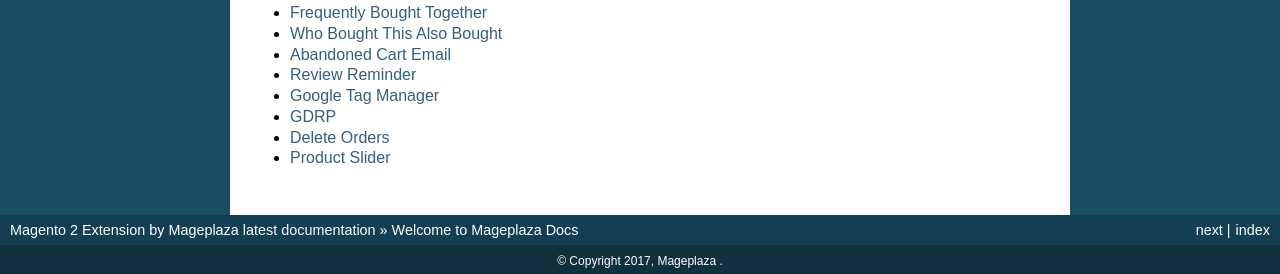
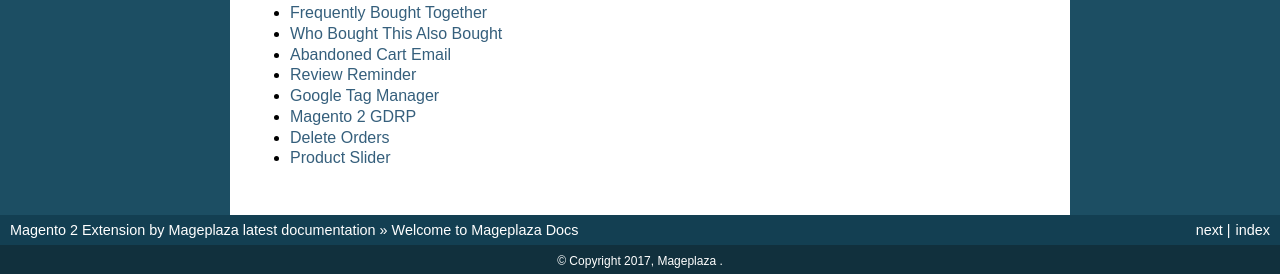
Before and after one commit to magepages/mpdocs, a Sphinx documentation site: the page built from docs/index.rst, in a window 1280 px wide. Shown: the part 761-1035 px from the top of the page. Built offline with Sphinx 7.4.7, drawn with Linux system fonts in a browser that asks for light colours; pages that are not in the unit, such as notebooks, are missing from menus.

Commit message:
Update index.md

```diff
--- a/docs/gdpr/index.md
+++ b/docs/gdpr/index.md
@@ -1,4 +1,4 @@
-# GDRP
+# Magento 2 GDRP
 
 ## Overview
 GDPR principle was created to protect customer data. In a nutshell, GDPR establishes a clear set of rules about which regulations businesses can operate in relation to the process of executing customer data. With these new rules, boundaries are easier to understand for both businesses and consumers, which will facilitate earning money and retain customer loyalty.
```
